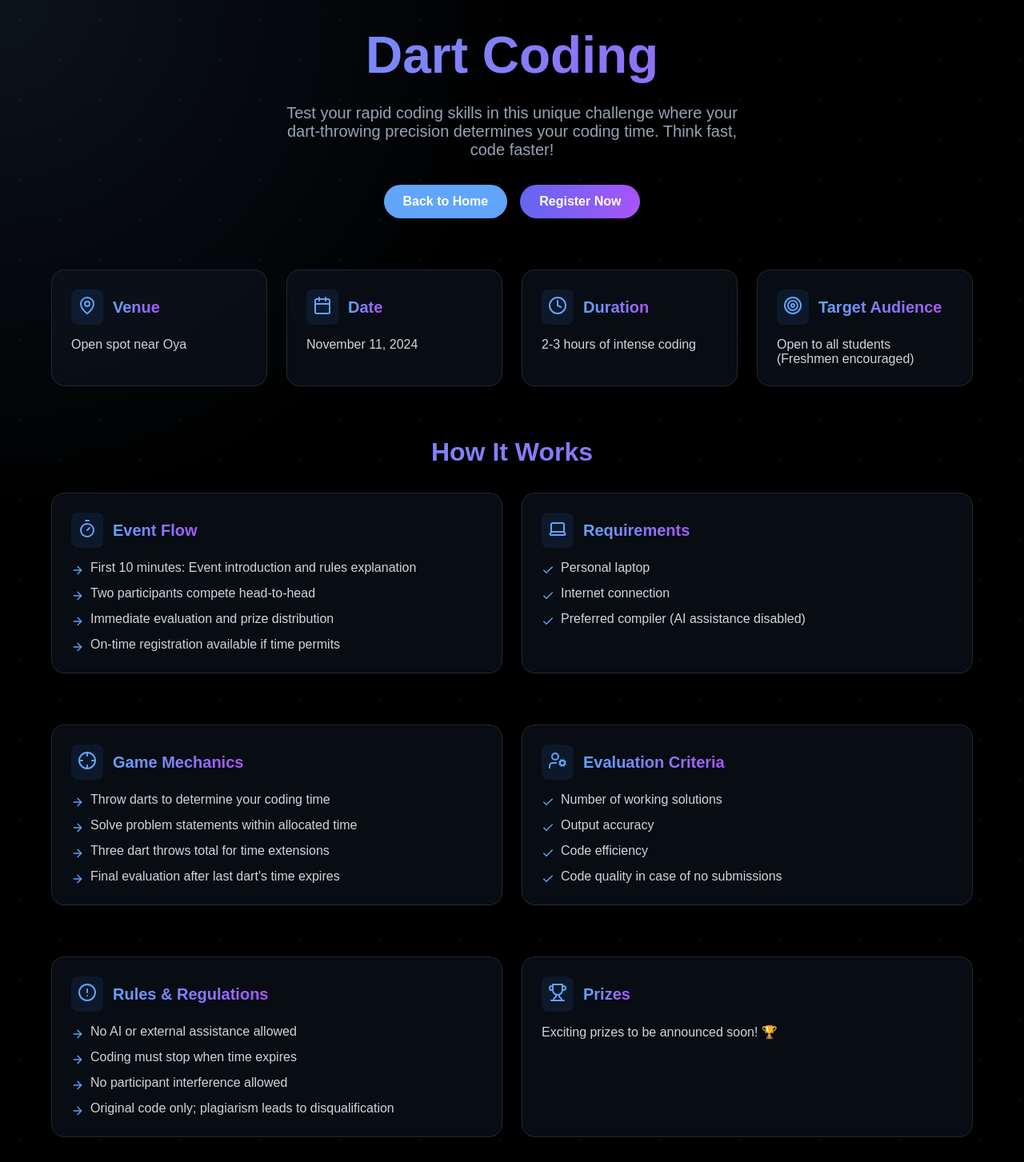
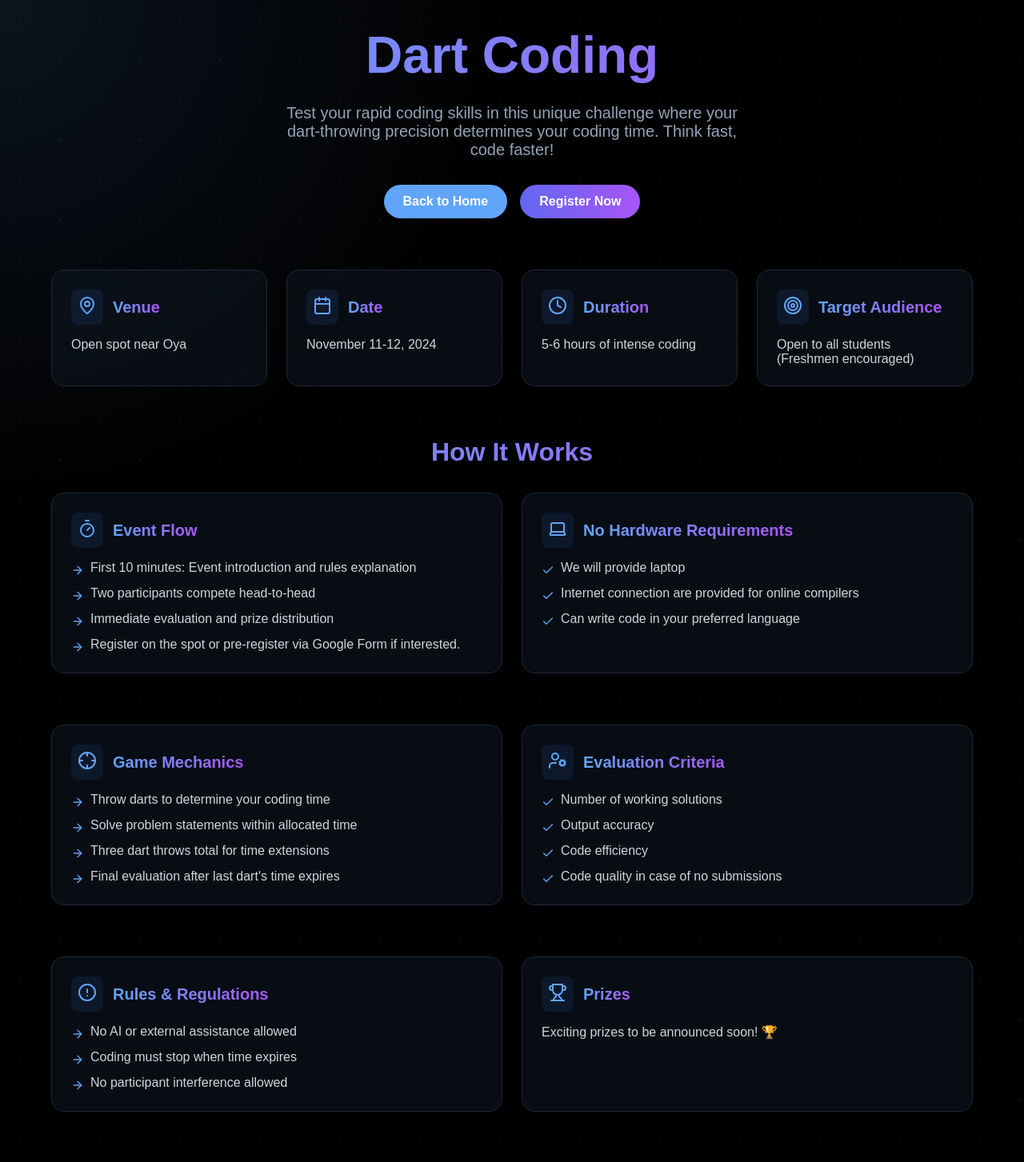
Before and after one commit to thisisthebigo/website, a React (Create React App) app: page /events/dart-coding in a window 1280 px wide. Shown: the top 1453 px of the page at 80% size. Built offline with nearby package versions, Linux system fonts and the light colour scheme; a web font is replaced by a local one.

Commit message:
Minor Changes.

```diff
--- a/src/BinaryBlitz.js
+++ b/src/BinaryBlitz.js
@@ -351,7 +351,7 @@ const BinaryBlitz = () => {
                 {/* Key Info Grid */}
                 <div style={styles.gridContainer}>
                     <InfoCard icon={MapPin} title="Venue">
-                        Civil/MBA Seminar Hall
+                        MBA Seminar Hall
                     </InfoCard>
                     <InfoCard icon={Calendar} title="Date">
                         November 11, 2024
--- a/src/DartCoding.js
+++ b/src/DartCoding.js
@@ -337,10 +337,10 @@ const DartCoding = () => {
                         Open spot near Oya
                     </InfoCard>
                     <InfoCard icon={Calendar} title="Date">
-                        November 11, 2024
+                        November 11-12, 2024
                     </InfoCard>
                     <InfoCard icon={Clock} title="Duration">
-                        2-3 hours of intense coding
+                        5-6 hours of intense coding
                     </InfoCard>
                     <InfoCard icon={Target} title="Target Audience">
                         Open to all students (Freshmen encouraged)
@@ -366,23 +366,23 @@ const DartCoding = () => {
                             </div>
                             <div style={styles.listItem}>
                                 <ArrowRight style={styles.listItemIcon}/>
-                                On-time registration available if time permits
+                                Register on the spot or pre-register via Google Form if interested.
                             </div>
                         </div>
                     </InfoCard>
-                    <InfoCard icon={Laptop} title="Requirements">
+                    <InfoCard icon={Laptop} title="No Hardware Requirements">
                         <div style={styles.list}>
                             <div style={styles.listItem}>
                                 <Check style={styles.listItemIcon}/>
-                                Personal laptop
+                                We will provide laptop
                             </div>
                             <div style={styles.listItem}>
                                 <Check style={styles.listItemIcon}/>
-                                Internet connection
+                                Internet connection are provided for online compilers
                             </div>
                             <div style={styles.listItem}>
                                 <Check style={styles.listItemIcon}/>
-                                Preferred compiler (AI assistance disabled)
+                                Can write code in your preferred language
                             </div>
                         </div>
                     </InfoCard>
@@ -448,10 +448,10 @@ const DartCoding = () => {
                                 <ArrowRight style={styles.listItemIcon}/>
                                 No participant interference allowed
                             </div>
-                            <div style={styles.listItem}>
-                                <ArrowRight style={styles.listItemIcon}/>
-                                Original code only; plagiarism leads to disqualification
-                            </div>
+                            {/*<div style={styles.listItem}>*/}
+                            {/*    <ArrowRight style={styles.listItemIcon}/>*/}
+                            {/*    Original code only; plagiarism leads to disqualification*/}
+                            {/*</div>*/}
                         </div>
                     </InfoCard>
                     <InfoCard icon={Trophy} title="Prizes">
--- a/src/EscapeRoom.js
+++ b/src/EscapeRoom.js
@@ -444,10 +444,6 @@ const GothamCodeCrusade = () => {
                                 <span>🥈 Runner-Up</span>
                                 <span style={styles.prizeAmount}>To Be Declared</span>
                             </div>
-                            <div style={styles.prizeItem}>
-                                <span>🎨 Decorations Budget</span>
-                                <span style={styles.prizeAmount}>To Be Declared</span>
-                            </div>
                         </div>
                     </InfoCard>
                 </div>
```
